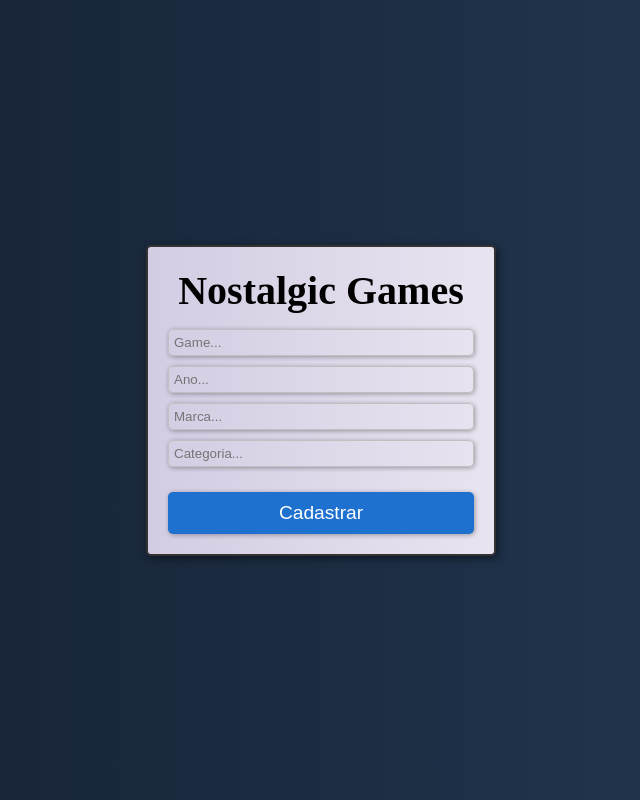
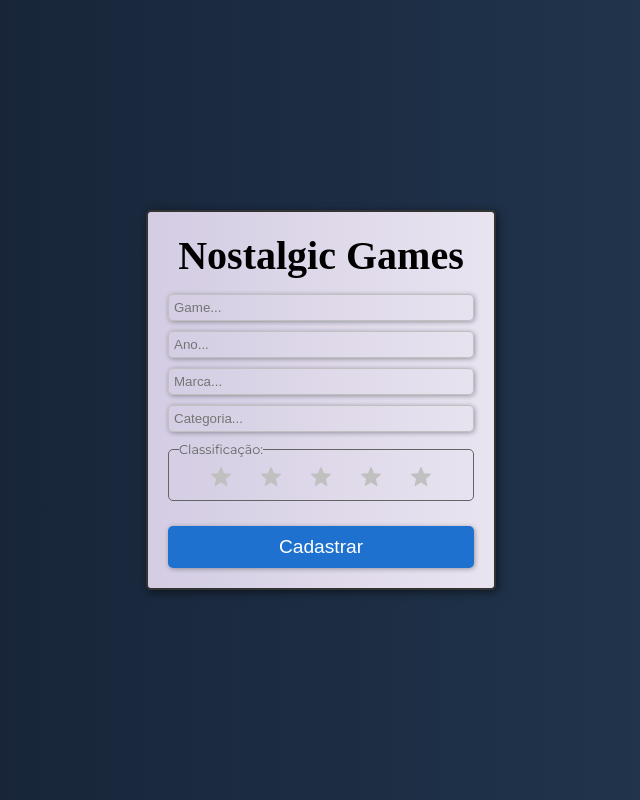
Before and after one commit to MaraisaFerreira/react-node-mysql-crud, a React (Vite) app in the folder client/: page / in a window 1280 px wide. Shown: the whole page, without its empty margins (319-959 px from the left). Built offline with nearby package versions, Linux system fonts and the light colour scheme; a web font is replaced by a local one.

Commit message:
input radio rating

```diff
--- a/client/src/components/RegisterContainer.jsx
+++ b/client/src/components/RegisterContainer.jsx
@@ -1,5 +1,7 @@
 import { useState } from 'react';
 import './styles/RegisterContainer.css';
+
+import uncheckedURL from '../assets/star-unchecked.svg';
 
 export default function () {
 	const [game, setGame] = useState({});
@@ -43,6 +45,32 @@ export default function () {
 				placeholder='Categoria...'
 				onChange={handleNewGame}
 			/>
+
+			<fieldset className='radio-container'>
+				<legend> Classificação: </legend>
+
+				<input type='radio' name='rating' id='r1' title='1' />
+				<label htmlFor=''>
+					<img src={uncheckedURL} alt='1' />
+				</label>
+				<input type='radio' name='rating' id='r2' title='2' />
+				<label htmlFor=''>
+					<img src={uncheckedURL} alt='2' />
+				</label>
+				<input type='radio' name='rating' id='r3' title='3' />
+				<label htmlFor=''>
+					<img src={uncheckedURL} alt='3' />
+				</label>
+				<input type='radio' name='rating' id='r4' title='4' />
+				<label htmlFor=''>
+					<img src={uncheckedURL} alt='4' />
+				</label>
+				<input type='radio' name='rating' id='r5' title='5' />
+				<label htmlFor=''>
+					<img src={uncheckedURL} alt='5' />
+				</label>
+			</fieldset>
+
 			<button className='btn-register' onClick={handleRegister}>
 				Cadastrar
 			</button>
--- a/client/src/components/styles/RegisterContainer.css
+++ b/client/src/components/styles/RegisterContainer.css
@@ -48,3 +48,42 @@
 	background: #1765bd;
 	box-shadow: 1px 1px 5px #0008;
 }
+
+.Register-container .radio-container {
+	padding: 10px;
+	margin: 5px 20px;
+	width: 100%;
+
+	display: flex;
+	justify-content: center;
+	align-items: center;
+
+	border-radius: 5px;
+	border: 1px solid #646464;
+}
+.Register-container .radio-container legend {
+	font-size: 0.8rem;
+	color: #646464;
+}
+
+.Register-container .radio-container input[type='radio'] {
+	visibility: none;
+
+	padding: 0;
+	margin: 0;
+	border: none;
+	width: 0;
+	height: 0;
+}
+
+.Register-container .radio-container img {
+	width: 20px;
+	margin: 0 15px;
+
+	transition: transform 0.5s;
+}
+
+.Register-container .radio-container img:hover {
+	transform: scale(1.3);
+	cursor: pointer;
+}
```
Also changed, not shown: client/src/assets/star-checked.svg (added), client/src/assets/star-unchecked.svg (added).
